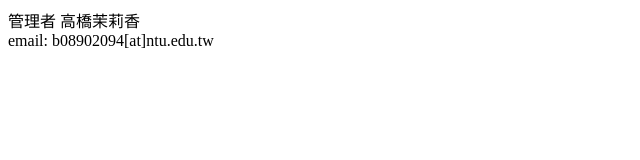
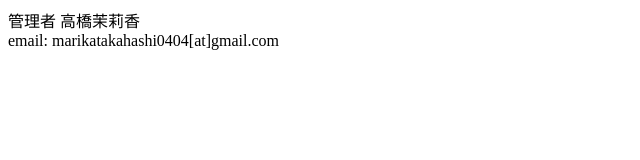
Before and after one commit to LEspri/LEspri.github.io, a plain HTML site: page admin.html in a window 1280 px wide. Shown: the whole page, without its empty margins (0-640 px from the left). Drawn offline with Linux system fonts and the light colour scheme.

Commit message:
pages added

```diff
--- a/admin.html
+++ b/admin.html
@@ -7,6 +7,6 @@
 </head>
 <body>
 管理者 高橋茉莉香 <br/>
-email: b08902094[at]ntu.edu.tw
+email: marikatakahashi0404[at]gmail.com
 </body>
 </html>
```
